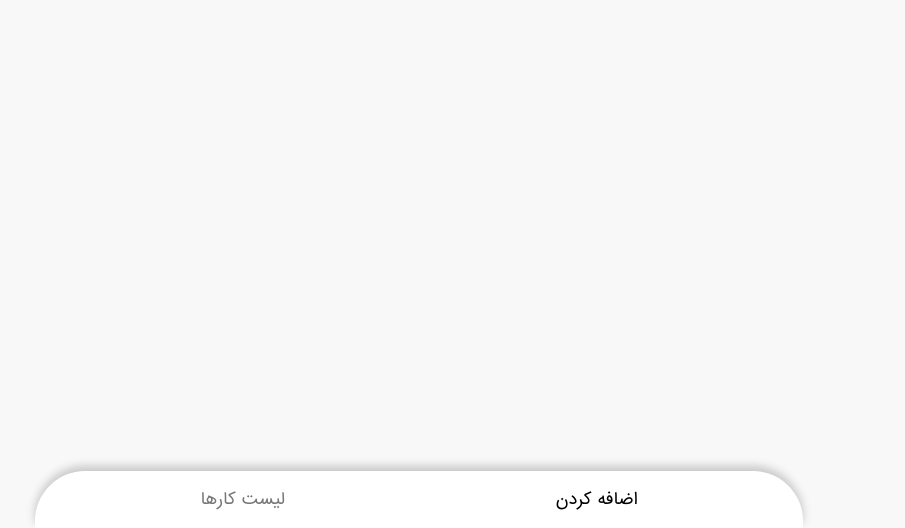
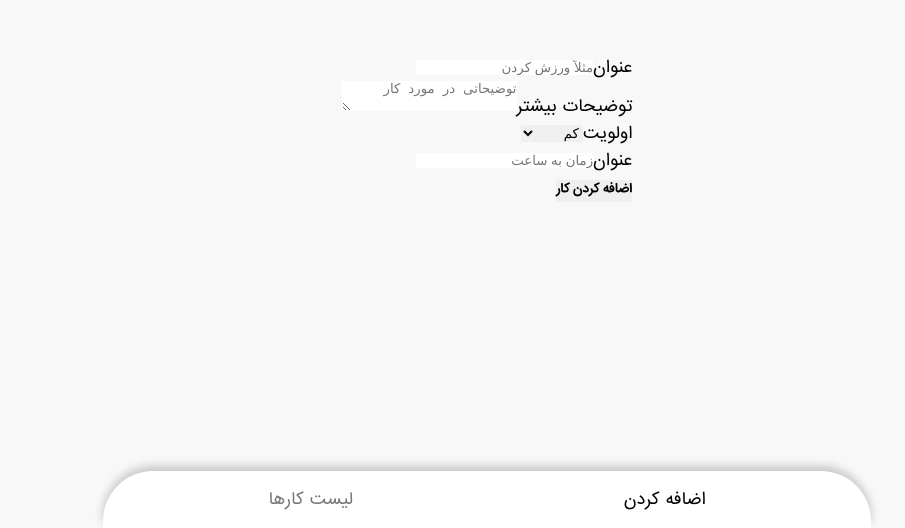
Before and after one commit to Issac-code/react-todo, a React (Create React App) app: page /add-todo in a window 1280 px wide. Shown: the part 272-800 px from the top of the page, without its empty margins (260-1165 px from the left). Built offline with nearby package versions, Linux system fonts and the light colour scheme.

Commit message:
Impelemnt JSX of AddTodo component

```diff
--- a/src/Components/AddTodo.js
+++ b/src/Components/AddTodo.js
@@ -1,10 +1,37 @@
-import React from 'react';
+import React from "react";
 
 function AddTodo() {
-    return (
-        <div>
-        </div>
-    );
+  return (
+    <form>
+      <div>
+        <label>عنوان</label>
+        <input type="text" placeholder="مثلاً ورزش کردن" />
+      </div>
+      <div>
+        <label>توضیحات بیشتر</label>
+        <textarea type='text' placeholder="توضیحاتی در مورد کار"></textarea>
+      </div>
+      <div>
+        <label>اولویت</label>
+        <select name="select">
+          <option value="low" key="low">
+            کم
+          </option>
+          <option value="medium" key="medium">
+            متوسط
+          </option>
+          <option value="high" key="high">
+            مهم
+          </option>
+        </select>
+      </div>
+      <div>
+        <label>عنوان</label>
+        <input type="number" placeholder="زمان به ساعت" />
+      </div>
+      <button type="submit">اضافه کردن کار</button>
+    </form>
+  );
 }
 
 export default AddTodo;
```
